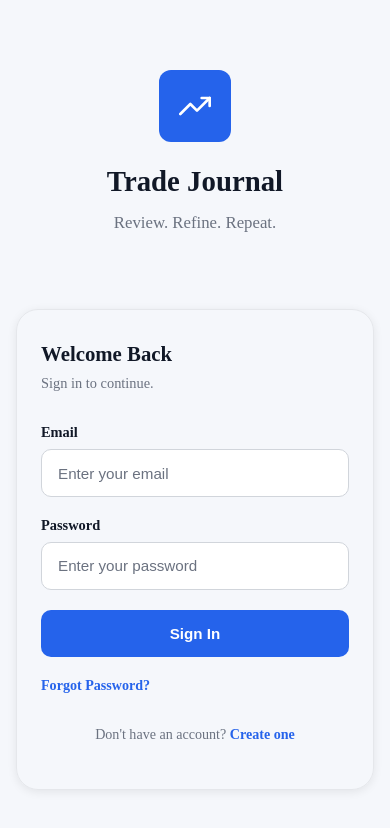
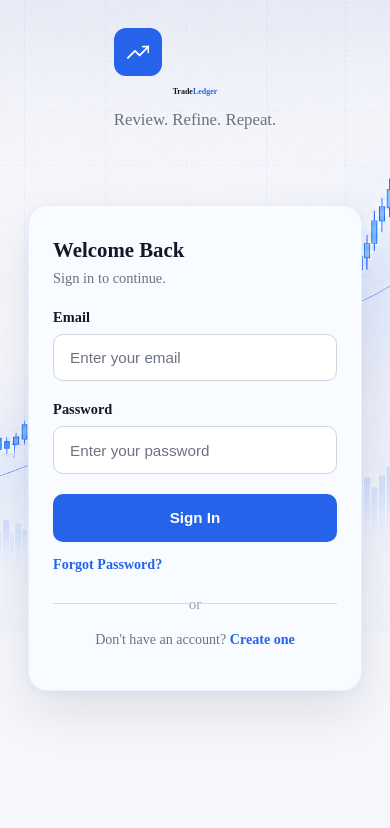
Before and after one commit to Chiedozie7/ai-trading-journal, a React (Vite) app in the folder TJ frontend/: page / in a window 390 px wide. Shown: the top 828 px of the page. Built offline with nearby package versions, Linux system fonts and the light colour scheme; no server answers.

Commit message:
redesigned the login page with custom chart bg and made it responsive

```diff
--- a/TJ frontend/src/pages/Login.jsx
+++ b/TJ frontend/src/pages/Login.jsx
@@ -66,19 +66,25 @@ function Login() {
             <FiTrendingUp />
           </div>
 
-          <h1>Trade Journal</h1>
+          <h1 className="brand-title">
+            Trade<span>Ledger</span>
+          </h1>
 
-          <p>Review. Refine. Repeat.</p>
+          <p className="brand-tagline">
+            Review. Refine. Repeat.
+          </p>
 
         </div>
 
+
         <div className="auth-principle">
 
+          <div className="principle-bar"></div>
 
           <p>
-            Trade the plan.
+            The best traders don't trust memory.
             <br />
-            Journal the outcome.
+            They trust data.
           </p>
 
         </div>
@@ -150,6 +156,10 @@ function Login() {
             Forgot Password?
           </Link>
 
+          <div className="auth-divider">
+            <span>or</span>
+          </div>
+
           <p className="auth-footer">
 
             Don't have an account?{" "}
--- a/TJ frontend/src/styles/Login.css
+++ b/TJ frontend/src/styles/Login.css
@@ -1,11 +1,4 @@
-
-    @media (max-width:767px){
-
-    .auth-principle{
-        display:none;
-    }
-
-
+@media(max-width:767px){
     .auth-card h2{
         font-size:1.3rem;
     }
@@ -22,6 +15,7 @@
         font-size:.95rem;
     }
 
+
     .forgot-password-link{
         font-size:.88rem;
     }
@@ -29,5 +23,4 @@
     .auth-footer{
         font-size:.88rem;
     }
-
 }
--- a/TJ frontend/src/styles/auth.css
+++ b/TJ frontend/src/styles/auth.css
@@ -2,7 +2,16 @@
     min-height:100vh;
     display:grid;
     grid-template-columns:1.1fr .9fr;
-    background:var(--bg);
+    background:url("/images/auth-chart.png") center/cover no-repeat;
+    animation:bgFade 1.2s ease;
+}
+@keyframes bgFade{
+    from{
+        opacity:.7;
+    }
+    to{
+        opacity:1;
+    }
 }
 
 .auth-showcase{
@@ -12,11 +21,36 @@
     justify-content:center;
     padding:4rem 5rem;
     overflow:hidden;
+     min-height:100vh;
 }
 
 .auth-brand{
     position:relative;
     z-index:2;
+    margin-top:2rem;
+    margin-left:1rem;
+    animation:fadeLeft .7s ease forwards;
+}
+@keyframes fadeLeft{
+    from{
+        opacity:0;
+        transform:translateX(-30px);
+    }
+    to{
+        opacity:1;
+        transform:translateX(0);
+    }
+}
+.brand-title{
+    margin:0;
+    color:var(--text);
+    font-size:4rem;
+    line-height:1.05;
+    font-weight:700;
+}
+
+.brand-title span{
+    color:var(--primary-btn-bg);
 }
 
 .auth-brand .brand-icon{
@@ -29,67 +63,89 @@
 .auth-brand h1{
     margin:0;
     color:var(--text);
-    font-size:3rem;
     line-height:1.1;
 }
 
+.brand-title{
+    font-size:3rem;
+    font-weight:700;
+}
+
 .auth-brand p{
-    margin:1rem 0 0;
+    margin:.8rem 0 0;
     color:var(--text-secondary);
     font-size:1.05rem;
 }
 
+
 .auth-principle{
-    margin-top:auto;
-    position:relative;
-    z-index:2;
+    display:flex;
+    align-items:flex-start;
+    gap:1rem;
+    margin-bottom:2.5rem;
 }
 
-.auth-principle span{
-    display:block;
-    margin-bottom:.75rem;
-    font-size:.75rem;
-    font-weight:700;
-    letter-spacing:.08em;
-    text-transform:uppercase;
-    color:var(--text-secondary);
+.principle-bar{
+    width:4px;
+    height:50px;
+    border-radius:999px;
+    background:var(--primary-btn-bg);
+    flex-shrink:0;
 }
 
 .auth-principle p{
     margin:0;
-    max-width:340px;
-    color:var(--text);
-    font-size:1.15rem;
-    line-height:1.6;
-    font-weight:500;
+    font-size:1rem;
+    line-height:1.45;
+    font-weight:600;
+    max-width:540px;
 }
 
 .auth-panel{
     display:flex;
-    justify-content:center;
+    justify-content:flex-end;
     align-items:center;
-    padding:2rem;
+    padding:2rem 4rem;
 }
 
 .auth-card{
     width:100%;
-    max-width:430px;
-    background:var(--surface);
-    border:1px solid var(--border);
+    max-width:350px;
+     background:#f8fbff;
+    border:1px solid rgba(37,99,235,.08);
+    box-shadow:
+        0 20px 50px rgba(15,23,42,.10),
+        0 2px 10px rgba(37,99,235,.05);
     border-radius:22px;
-    box-shadow:var(--shadow);
-    padding:2.5rem;
+     padding:3rem 2.75rem;
+     margin-top:-8px;
+
+     animation:cardIn .6s ease forwards;
+}
+
+@keyframes cardIn{
+    from{
+        opacity:0;
+        transform:translateY(24px);
+    }
+    to{
+        opacity:1;
+        transform:translateY(0);
+    }
 }
 
 .auth-card h2{
-    margin:0;
+    margin:0 0 .6rem;
     color:var(--text);
 }
 
 .auth-subtitle{
-    margin:.6rem 0 2rem;
+
     color:var(--text-secondary);
+   margin:0 0 2rem;;
+
 }
+
 
 .auth-error{
     margin-bottom:1rem;
@@ -102,12 +158,41 @@
     text-align:center;
     color:var(--text-secondary);
 }
+.auth-field input{
+    transition:.2s ease;
+}
+
+.auth-field input:focus{
+    transform:translateY(-1px);
+    box-shadow:0 0 0 4px rgba(37,99,235,.12);
+}
 
 .auth-footer a,
 .forgot-password-link{
     color:var(--primary-btn-bg);
     font-weight:600;
     text-decoration:none;
+}
+
+.auth-divider{
+    display:flex;
+    align-items:center;
+    margin:2rem 0 1.8rem;
+    color:var(--text-secondary);
+}
+
+.auth-divider::before,
+.auth-divider::after{
+    content:"";
+    flex:1;
+    height:1px;
+    background:rgba(148,163,184,.35);
+}
+
+.auth-divider span{
+    font-size:.95rem;
+    font-weight:500;
+    color:#94a3b8;
 }
 
 .auth-footer a:hover,
@@ -119,67 +204,168 @@
     display:inline-block;
     margin-top:1.25rem;
 }
+.primary-btn{
+    transition:.25s ease;
+}
 
-@media(max-width:900px){
+.primary-btn:hover{
+    transform:translateY(-2px);
+    box-shadow:0 10px 24px rgba(37,99,235,.25);
+}
 
+@media(min-width:768px) and (max-width:1024px){
     .auth-page{
+        display:grid;
         grid-template-columns:1fr;
     }
 
     .auth-showcase{
-        align-items:center;
-        text-align:center;
-        padding:3rem 2rem;
-        min-height:340px;
+        grid-area:1 / 1;
+        min-height:100vh;
+        padding:3rem;
+        display:flex;
+        flex-direction:column;
+        justify-content:space-between;
+        position:relative;
+        z-index:1;
     }
 
     .auth-brand{
-        display:flex;
-        flex-direction:column;
-        align-items:center;
+        margin-top:0;
+        margin-left:0;
     }
 
-    .auth-brand h1{
-        font-size:2.5rem;
+    .auth-brand .brand-icon{
+        width:60px;
+        height:60px;
+        margin-bottom:1rem;
+        font-size:1.7rem;
+    }
+
+    .brand-title{
+        font-size:3rem;
+    }
+
+    .brand-tagline{
+        font-size:1rem;
     }
 
     .auth-principle{
-        margin-top:3rem;
+        margin-bottom:1rem;
     }
 
     .auth-principle p{
-        max-width:none;
+        font-size:1.1rem;
     }
 
     .auth-panel{
-        padding:0 1rem 2rem;
-    }
-}
-
-@media(max-width:600px){
-
-    .auth-showcase{
-        min-height:auto;
-        padding:3rem 1.5rem 2rem;
+        grid-area:1 / 1;
+        min-height:100vh;
+        width:100%;
+        box-sizing:border-box;
+        display:flex;
+        justify-content:center;
+        align-items:center;
+        padding:2rem;
+        position:relative;
+        z-index:3;
     }
 
     .auth-card{
-        padding:2rem 1.5rem;
+        width:100%;
+        max-width:380px;
+        box-sizing:border-box;
+        margin:0;
+    }
+}
+@media(max-width:767px){
+    .auth-page{
+        display:flex;
+        flex-direction:column;
+        min-height:100dvh;
+         background-size:auto 75%;
+        background-position:center top;
+        background-repeat:no-repeat;
     }
 
-    .auth-brand h1{
-        font-size:1.8rem;
+    .auth-showcase{
+        min-height:215px;
+        padding:1.75rem 1.25rem .75rem;
+        justify-content:flex-start;
+        align-items:center;
+        text-align:center;
     }
 
-    .auth-principle span{
+    .auth-brand{
+        margin:0;
+    }
+
+    .auth-brand .brand-icon{
+        width:48px;
+        height:48px;
+        margin-bottom:.75rem;
+        font-size:1.4rem;
+    }
+
+    .brand-title{
+        font-size:.5rem;
+    }
+
+    .brand-tagline{
+        margin-top:.45rem;
+        font-size:.85rem;
+    }
+
+    .auth-principle{
         display:none;
     }
 
-    .auth-principle{
-        margin-top:2rem;
+    .auth-panel{
+        flex:1;
+        width:100%;
+        box-sizing:border-box;
+        padding:0 .85rem 1rem;
+        display:flex;
+        justify-content:center;
+        align-items:flex-start;
     }
 
-    .auth-principle p{
-        font-size:1rem;
+    .auth-card{
+        width:92%;
+        max-width:none;
+        box-sizing:border-box;
+        margin:-10px 0 0;
+        padding:2rem 1.5rem 1.75rem;
+        border-radius:19px;
+    }
+
+    .auth-card h2{
+        transform:none;
+        margin-bottom:.5rem;
+    }
+
+    .auth-subtitle{
+        transform:none;
+        margin-bottom:1.35rem;
+    }
+
+    .auth-field input{
+        min-height:44px;
+    }
+
+    .primary-btn{
+        min-height:45px;
+    }
+
+    .forgot-password-link{
+        margin-top:.9rem;
+    }
+
+    .auth-divider{
+        margin:1.35rem 0 1.15rem;
+    }
+
+    .auth-footer{
+        margin-top:1.15rem;
     }
 }
```
Also changed, not shown: TJ frontend/public/images/auth-chart.png (added).
